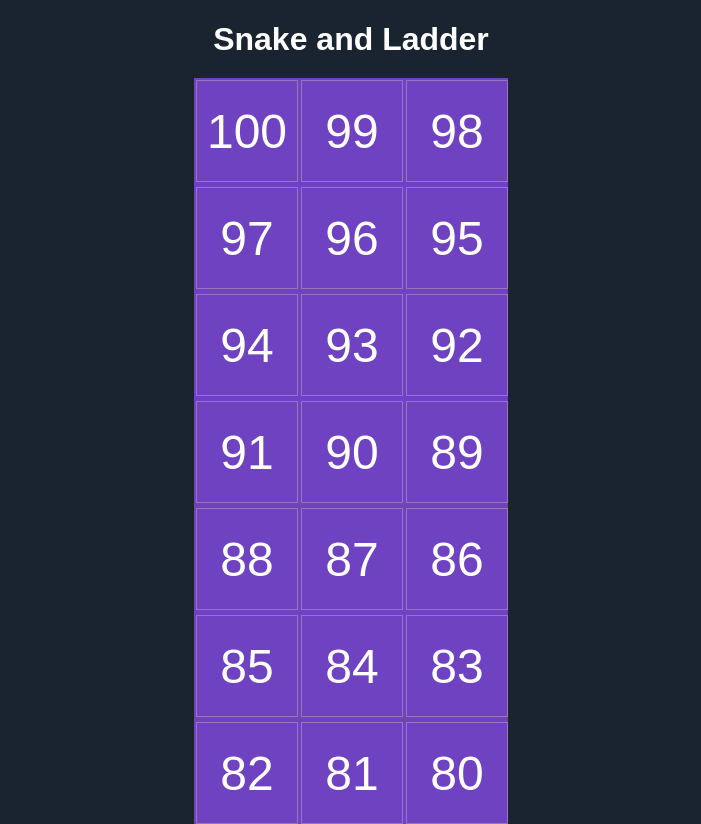
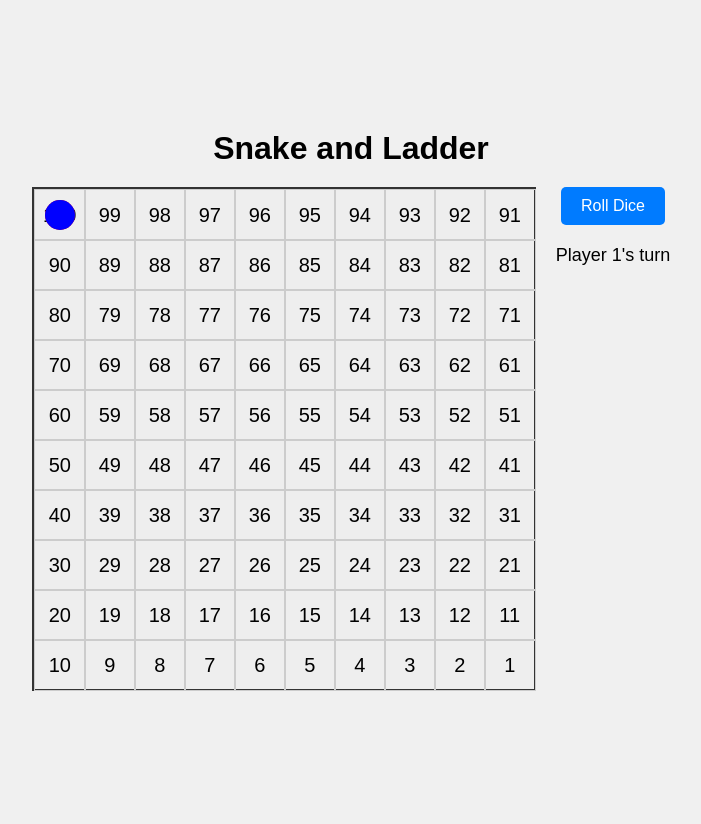
Before and after one commit to vaibhav09981/Snake-and-Ladder, a plain HTML site: page index.html in a window 1280 px wide. Shown: the top 824 px of the page, without its empty margins (289-990 px from the left). After the commit the page ends 800 px from the top, so only its background shows below. Drawn offline with Linux system fonts and the light colour scheme.

Commit message:
Update style.css

```diff
--- a/style.css
+++ b/style.css
@@ -7,57 +7,72 @@ body {
     justify-content: center;
     min-height: 100vh;
     margin: 0;
-    background-color: #1a2430; /* Dark blue background */
-    color: white; /* White text color for the body */
+    background-color: #f0f0f0;
 }
 
 h1 {
-    color: white; /* White heading */
     margin-bottom: 20px;
+}
+
+.game-container {
+    display: flex; /* Use flexbox for layout */
+    gap: 20px;       /* Space between board and controls */
 }
 
 .board {
     display: grid;
-    grid-template-columns: repeat(3, 100px);
-    grid-gap: 5px;
-    border: 2px solid #6f42c1; /* Purple border */
-    background-color: #6f42c1; /* Purple board background */
+    grid-template-columns: repeat(10, 50px); /* 10x10 board */
+    grid-template-rows: repeat(10, 50px);
+    width: 500px;
+    height: 500px;
+    border: 2px solid #333;
+    background-color: #eee;
 }
 
 .cell {
-    width: 100px;
-    height: 100px;
-    border: 1px solid #9974c0; /* Lighter purple cell borders */
+    width: 100%;
+    height: 100%;
+    border: 1px solid #ccc;
     display: flex;
     align-items: center;
     justify-content: center;
-    font-size: 48px;
-    cursor: pointer;
-    color: white; /* White X and O symbols */
+    font-size: 20px;
 }
 
-.cell:hover {
-    background-color: #8e62c9; /* Slightly lighter purple on hover */
+.player {
+    width: 30px;
+    height: 30px;
+    border-radius: 50%; /* Make it a circle */
+    position: absolute; /* To position it within the cell */
+    background-color: red; /* Or any color you like */
 }
 
-.message {
-    margin-top: 20px;
-    font-size: 24px;
-    font-weight: bold;
-    color: white; /* White message text */
+.player.player1 {
+    background-color: blue; /* Different color for player 1 */
 }
 
-#resetButton {
-    margin-top: 20px;
+.controls {
+    display: flex;
+    flex-direction: column; /* Stack controls vertically */
+    align-items: center;   /* Center the controls */
+}
+
+#rollButton {
     padding: 10px 20px;
     font-size: 16px;
-    background-color: #6f42c1; /* Purple button */
+    margin-bottom: 10px;
+    background-color: #007bff;
     color: white;
     border: none;
     border-radius: 5px;
     cursor: pointer;
 }
 
-#resetButton:hover {
-    background-color: #573390; /* Darker purple on hover */
+#diceValue {
+    font-size: 20px;
+    margin-bottom: 10px;
 }
+
+#playerTurn {
+    font-size: 18px;
+}
```
